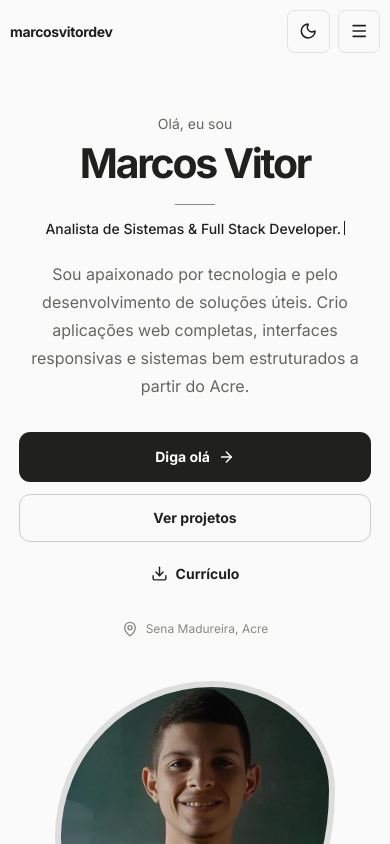
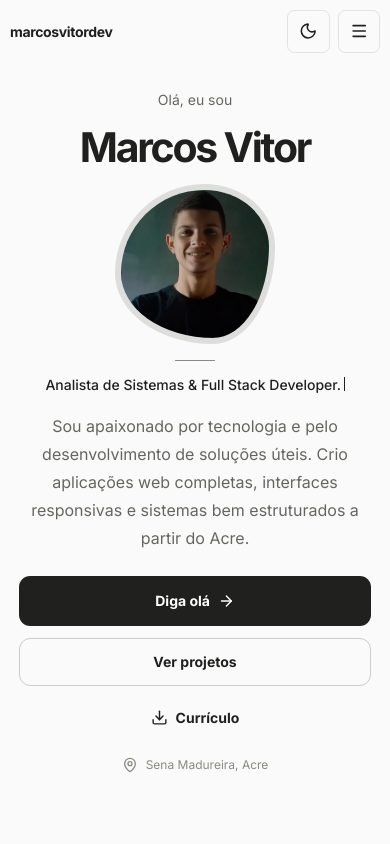
Before and after one commit to marcosvitordev/portifolio-react, a React (Vite) app: page / in a window 390 px wide. Shown: the top 844 px of the page. Built offline with nearby package versions, Linux system fonts and the light colour scheme.

Commit message:
fix: show portrait in mobile first fold

```diff
--- a/src/styles/classic.css
+++ b/src/styles/classic.css
@@ -417,17 +417,40 @@
 
 @media (max-width: 600px) {
   .hero {
-    padding-top: var(--space-12);
+    padding-top: var(--space-6);
+  }
+
+  .hero-grid {
+    row-gap: var(--space-4);
+  }
+
+  .hero-copy {
+    display: contents;
+  }
+
+  .hero-intro {
+    order: 1;
+    margin: 0;
   }
 
   .hero h1 {
+    order: 2;
+    margin: 0;
     font-size: clamp(2.35rem, 10.5vw, 3rem);
+  }
+
+  .hero-visual {
+    order: 3;
+    width: min(42vw, 10rem);
+    margin: 0 auto;
   }
 
   .hero-role {
     align-items: center;
+    order: 4;
     flex-direction: column;
     gap: var(--space-3);
+    margin: 0;
     font-size: var(--text-sm);
   }
 
@@ -437,10 +460,21 @@
 
   .hero-actions {
     display: grid;
+    order: 6;
     width: 100%;
     max-width: 22rem;
-    margin-inline: auto;
+    margin: var(--space-2) auto 0;
     grid-template-columns: 1fr;
+  }
+
+  .hero-lead {
+    order: 5;
+    margin-top: 0;
+  }
+
+  .hero-location {
+    order: 7;
+    margin-top: 0;
   }
 
   .hero-actions .text-link {
```
